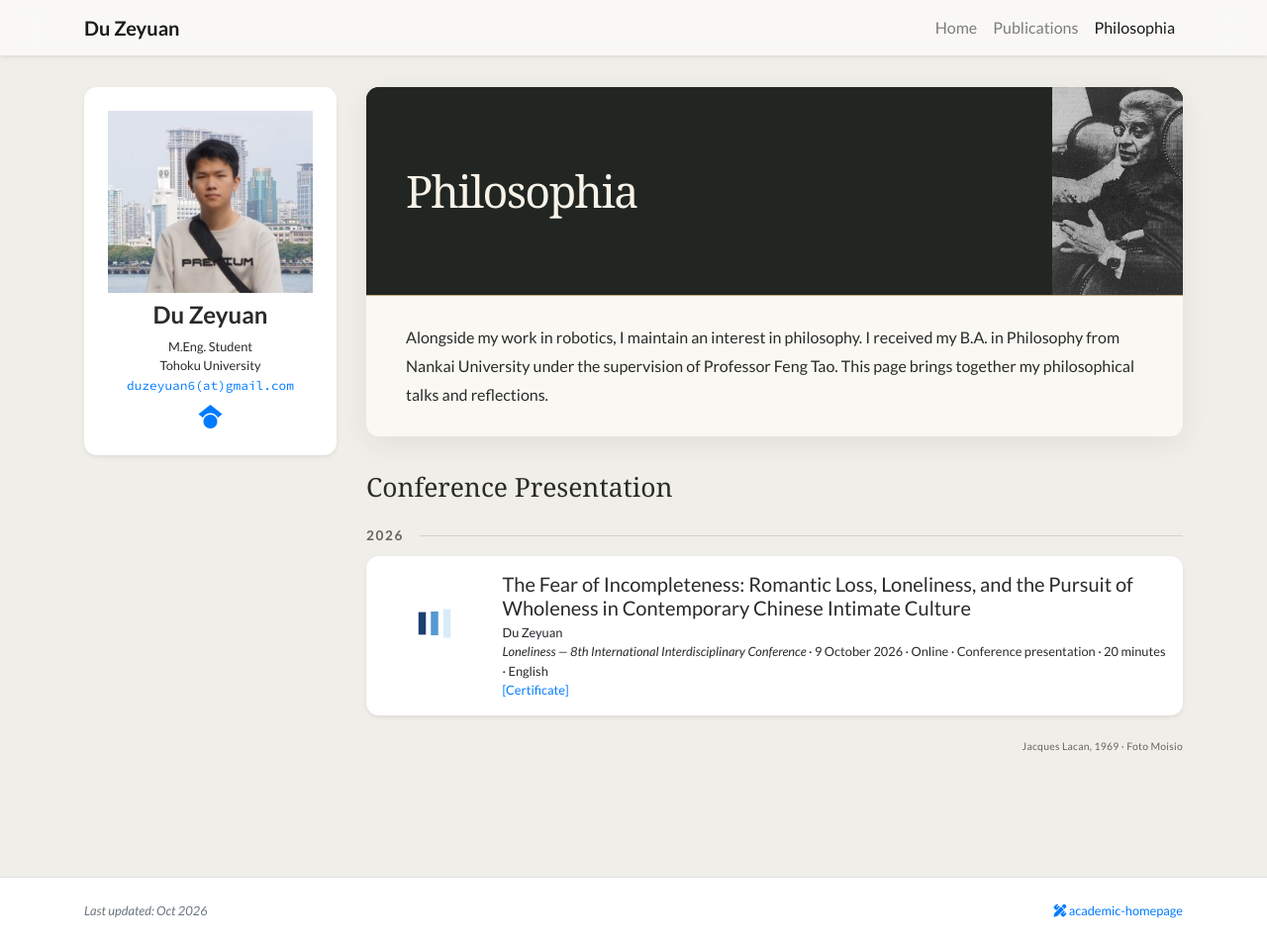
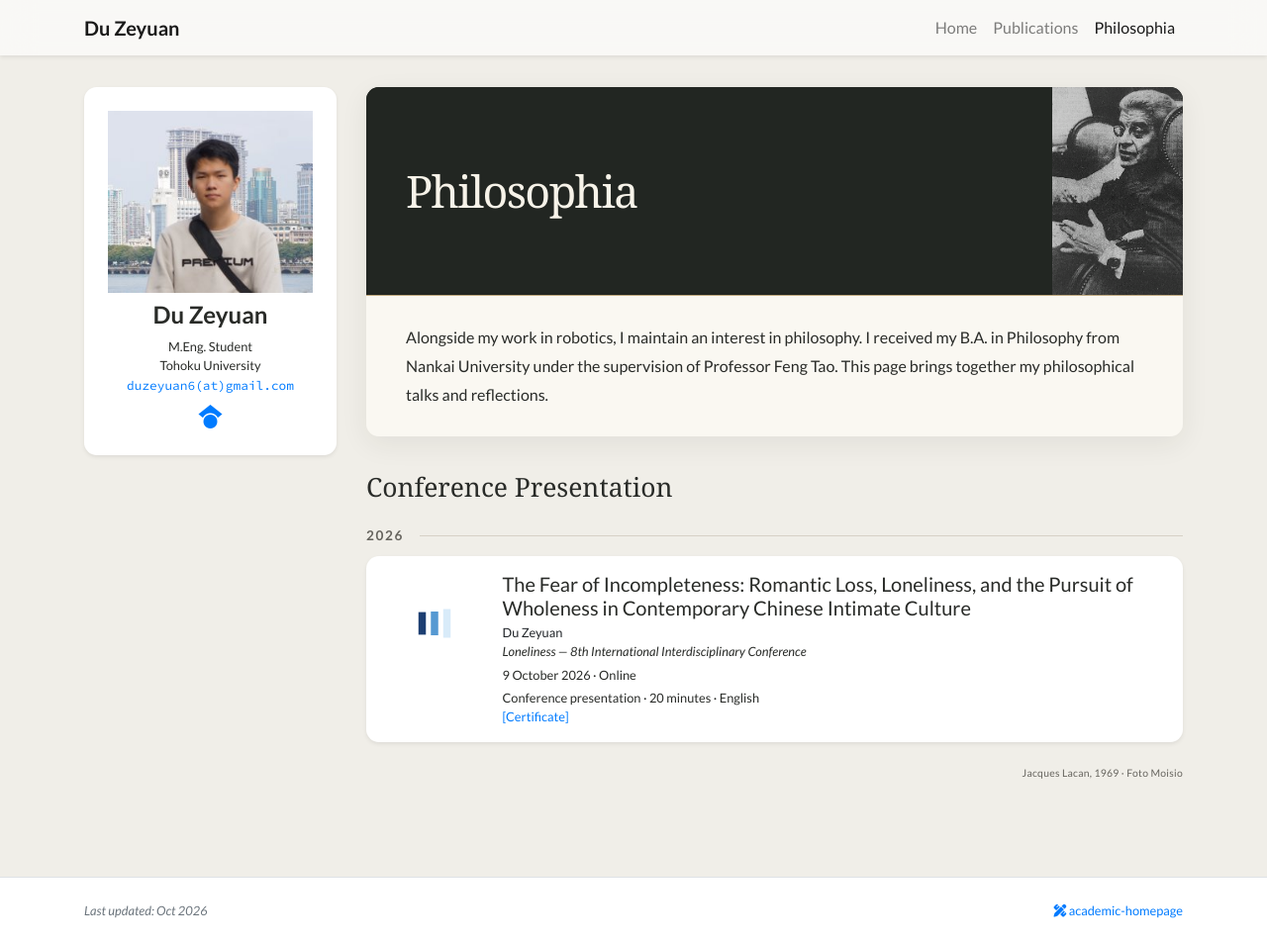
Before and after one commit to duzeyuan6/duzeyuan6.github.io, a Jekyll site: the page built from philosophy.html, in a window 1280 px wide and 954 px high. Shown: the whole window at 99% size. Built offline with Jekyll 4.4.1, drawn with Linux system fonts in a browser that asks for light colours; nearby versions of some CDN libraries; a style sheet for code colours, icons or effects is not loaded.

Commit message:
Display philosophy conference details on separate lines

```diff
--- a/_includes/widgets/publication_item.html
+++ b/_includes/widgets/publication_item.html
@@ -11,7 +11,15 @@
         <div class="col-md-9 col-xl-10 p-3 pl-md-0">
             <h5 class="mt-0 mb-1 font-weight-normal">{{ item.title }}</h5>
             <p class="mt-0 mb-0 small">{% include widgets/author_list.html authors=item.authors %}</p>
+            {% if include.stack_pub_details %}
+            <div class="small philosophy-talk-details">
+                <p class="mb-1"><i>{{ item.pub }}</i></p>
+                <p class="mb-1">{{ item.pub_date | remove_first: '· ' }}</p>
+                <p class="mb-0">{{ item.pub_last | remove_first: '· ' }}</p>
+            </div>
+            {% else %}
             <p class="mt-0 mb-0 small">{{item.pub_pre}}<i>{{ item.pub }}</i>{{ item.pub_post }} {{ item.pub_date }} {{ item.pub_last }} <span data-semantic-scholar-id="{{ item.semantic_scholar_id }}"></span></p>
+            {% endif %}
             <p class="mt-0 mb-0 small text-muted">{{ item.abstract }}</p>
 
             <p class="small pb-0 mb-0 lh-125 text-muted abstract-links">
@@ -38,7 +46,15 @@
                 {% endif %}
                 <h5 class="mt-0 mb-1 font-weight-normal">{{ item.title }}</h5>
                 <p class="mt-0 mb-0 small">{% include widgets/author_list.html authors=item.authors %}</p>
+                {% if include.stack_pub_details %}
+                <div class="small philosophy-talk-details">
+                    <p class="mb-1"><i>{{ item.pub }}</i></p>
+                    <p class="mb-1">{{ item.pub_date | remove_first: '· ' }}</p>
+                    <p class="mb-0">{{ item.pub_last | remove_first: '· ' }}</p>
+                </div>
+                {% else %}
                 <p class="mt-0 mb-0 small">{{item.pub_pre}}<i>{{ item.pub }}</i>{{ item.pub_post }} {{ item.pub_date }} {{ item.pub_last }} <span data-semantic-scholar-id="{{ item.semantic_scholar_id }}"></span></p>
+                {% endif %}
                 <p class="mt-0 mb-0 small text-muted">{{ item.abstract }}</p>
 
                 <p class="small pb-0 mb-0 lh-125 text-muted abstract-links">
```
